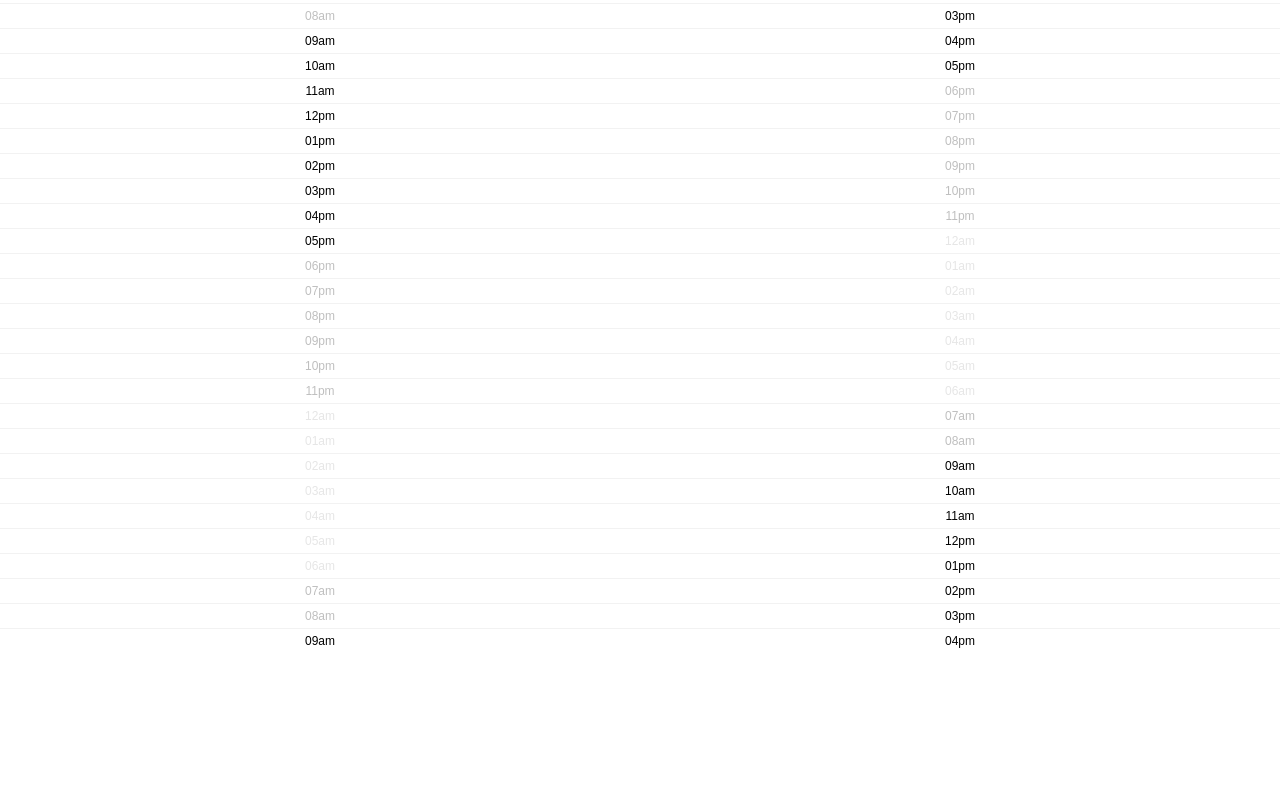
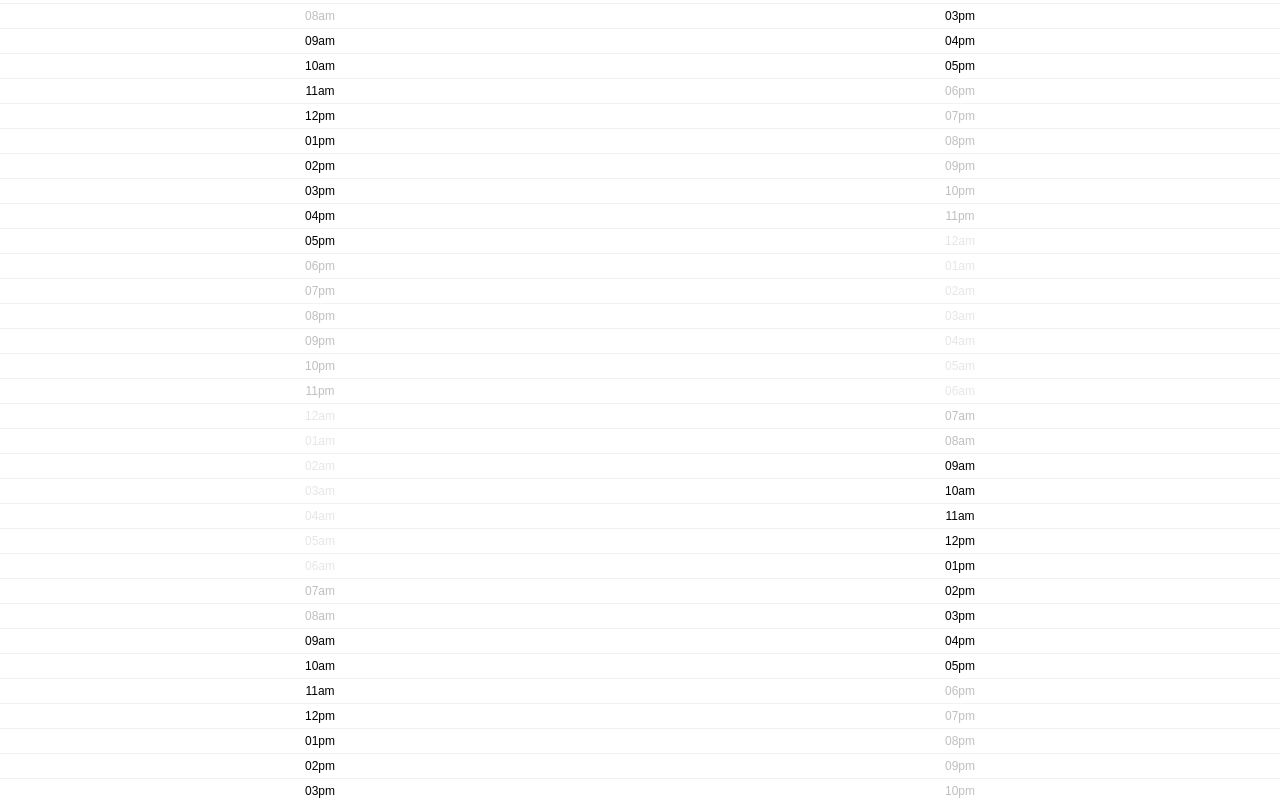
Before and after one commit to andytlr/homeslice, a plain HTML site: page index.html in a window 1280 px wide. Shown: the part 391-1194 px from the top of the page. Before the commit the page ends 1044 px from the top, so only its background shows below. Drawn offline with Linux system fonts and the light colour scheme.

Commit message:
42 hours in advance

```diff
--- a/index.html
+++ b/index.html
@@ -133,6 +133,12 @@
 		<div class="hour" id="local-add-34"></div>
 		<div class="hour" id="local-add-35"></div>
 		<div class="hour" id="local-add-36"></div>
+		<div class="hour" id="local-add-37"></div>
+		<div class="hour" id="local-add-38"></div>
+		<div class="hour" id="local-add-39"></div>
+		<div class="hour" id="local-add-40"></div>
+		<div class="hour" id="local-add-41"></div>
+		<div class="hour" id="local-add-42"></div>
 	</div>
 
 	<div class="city">
@@ -178,6 +184,12 @@
 		<div class="hour" id="remote-add-34"></div>
 		<div class="hour" id="remote-add-35"></div>
 		<div class="hour" id="remote-add-36"></div>
+		<div class="hour" id="remote-add-37"></div>
+		<div class="hour" id="remote-add-38"></div>
+		<div class="hour" id="remote-add-39"></div>
+		<div class="hour" id="remote-add-40"></div>
+		<div class="hour" id="remote-add-41"></div>
+		<div class="hour" id="remote-add-42"></div>
 	</div>
 
 	<script charset="utf-8">
@@ -228,6 +240,12 @@
 			document.getElementById("local-add-34").innerHTML = moment().zone(MelUtcOffset).add('hours', 34).format(formatTime);
 			document.getElementById("local-add-35").innerHTML = moment().zone(MelUtcOffset).add('hours', 35).format(formatTime);
 			document.getElementById("local-add-36").innerHTML = moment().zone(MelUtcOffset).add('hours', 36).format(formatTime);
+			document.getElementById("local-add-37").innerHTML = moment().zone(MelUtcOffset).add('hours', 37).format(formatTime);
+			document.getElementById("local-add-38").innerHTML = moment().zone(MelUtcOffset).add('hours', 38).format(formatTime);
+			document.getElementById("local-add-39").innerHTML = moment().zone(MelUtcOffset).add('hours', 39).format(formatTime);
+			document.getElementById("local-add-40").innerHTML = moment().zone(MelUtcOffset).add('hours', 40).format(formatTime);
+			document.getElementById("local-add-41").innerHTML = moment().zone(MelUtcOffset).add('hours', 41).format(formatTime);
+			document.getElementById("local-add-42").innerHTML = moment().zone(MelUtcOffset).add('hours', 42).format(formatTime);
 
 			document.getElementById("remote-minus-3").innerHTML = moment().zone(SfoUtcOffset).subtract('hours', 3).format(formatTime);
 			document.getElementById("remote-minus-2").innerHTML = moment().zone(SfoUtcOffset).subtract('hours', 2).format(formatTime);
@@ -269,6 +287,12 @@
 			document.getElementById("remote-add-34").innerHTML = moment().zone(SfoUtcOffset).add('hours', 34).format(formatTime);
 			document.getElementById("remote-add-35").innerHTML = moment().zone(SfoUtcOffset).add('hours', 35).format(formatTime);
 			document.getElementById("remote-add-36").innerHTML = moment().zone(SfoUtcOffset).add('hours', 36).format(formatTime);
+			document.getElementById("remote-add-37").innerHTML = moment().zone(SfoUtcOffset).add('hours', 37).format(formatTime);
+			document.getElementById("remote-add-38").innerHTML = moment().zone(SfoUtcOffset).add('hours', 38).format(formatTime);
+			document.getElementById("remote-add-39").innerHTML = moment().zone(SfoUtcOffset).add('hours', 39).format(formatTime);
+			document.getElementById("remote-add-40").innerHTML = moment().zone(SfoUtcOffset).add('hours', 40).format(formatTime);
+			document.getElementById("remote-add-41").innerHTML = moment().zone(SfoUtcOffset).add('hours', 41).format(formatTime);
+			document.getElementById("remote-add-42").innerHTML = moment().zone(SfoUtcOffset).add('hours', 42).format(formatTime);
 
 			// This doesn't seem robust. Think I need regex.
 			$('.hour:contains("12am")').addClass('sleep');
```
